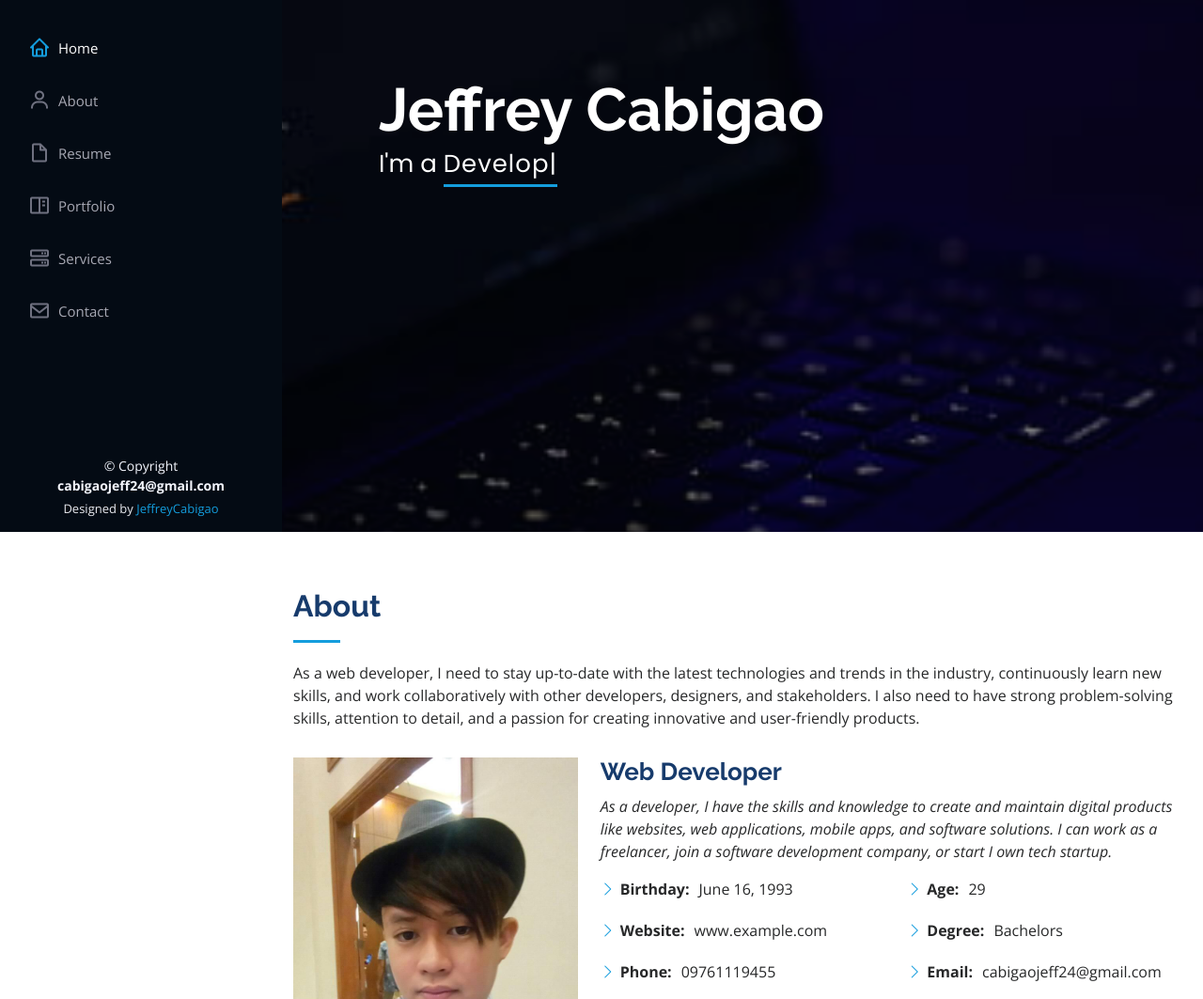
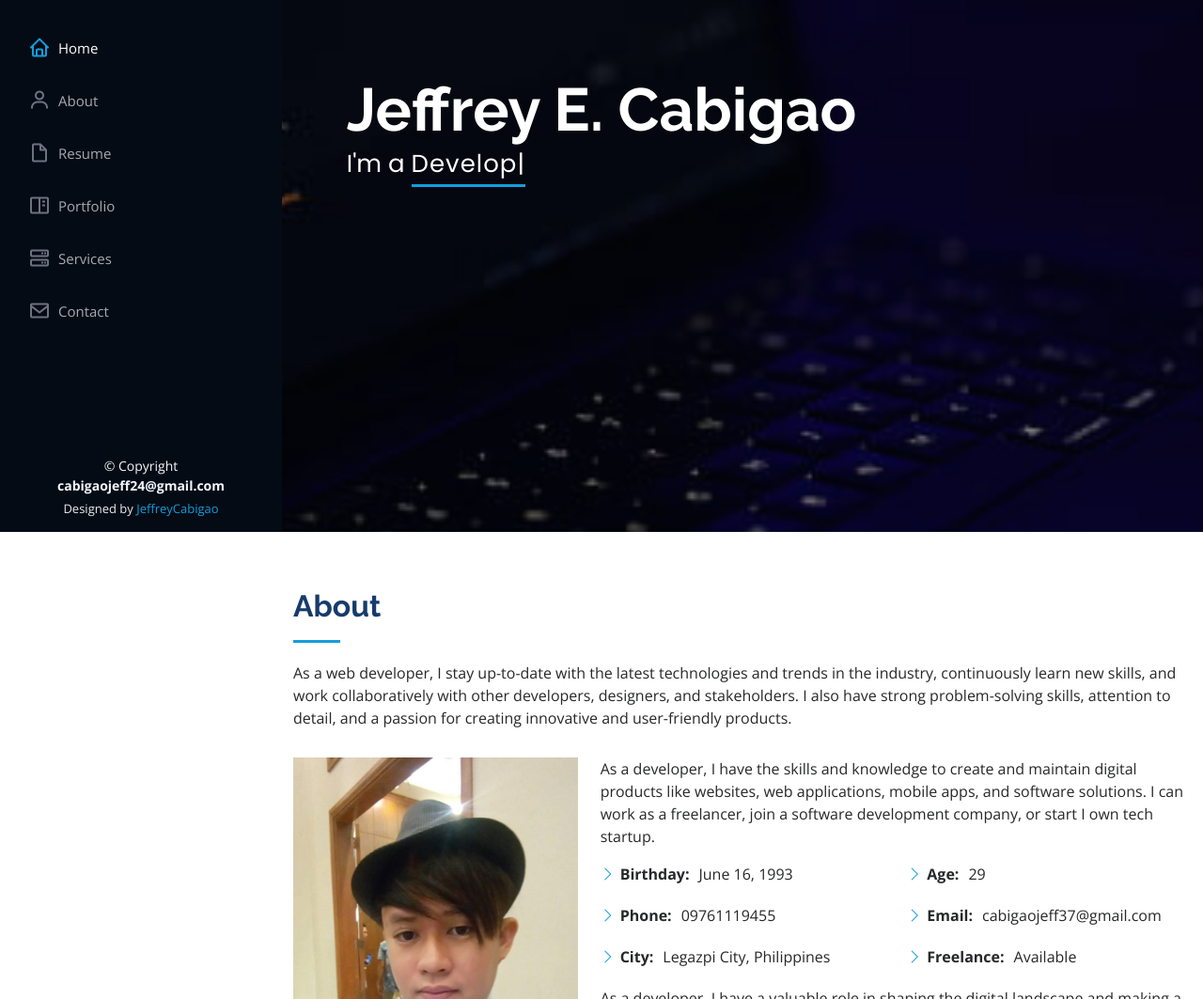
Before and after one commit to JhefRhey/portfolio, a plain HTML site: page index.html in a window 1280 px wide. Shown: the part 234-1297 px from the top of the page at 94% size. Drawn offline with nearby package versions, Linux system fonts and the light colour scheme.

Commit message:
new folder

```diff
--- a/index.html
+++ b/index.html
@@ -73,7 +73,7 @@
   <!-- ======= Hero Section ======= -->
   <section id="hero" class="d-flex flex-column justify-content-center align-items-center">
     <div class="hero-container" data-aos="fade-in">
-      <h1>Jeffrey Cabigao</h1>
+      <h1>Jeffrey E. Cabigao</h1>
       <p>I'm a <span class="typed" data-typed-items="Designer, Developer, Freelancer, Photographer"></span></p>
     </div>
   </section><!-- End Hero -->
@@ -86,7 +86,7 @@
 
         <div class="section-title">
           <h2>About</h2>
-          <p>As a web developer, I need to stay up-to-date with the latest technologies and trends in the industry, continuously learn new skills, and work collaboratively with other developers, designers, and stakeholders. I also need to have strong problem-solving skills, attention to detail, and a passion for creating innovative and user-friendly products.</p>
+          <p>As a web developer, I  stay up-to-date with the latest technologies and trends in the industry, continuously learn new skills, and work collaboratively with other developers, designers, and stakeholders. I also have strong problem-solving skills, attention to detail, and a passion for creating innovative and user-friendly products.</p>
 
         </div>
 
@@ -95,8 +95,7 @@
             <img src="images/about-pic.jpg" class="img-fluid" alt="">
           </div>
           <div class="col-lg-8 pt-4 pt-lg-0 content" data-aos="fade-left">
-            <h3> Web Developer</h3>
-            <p class="fst-italic">
+            <p class="">
               As a developer, I have the skills and knowledge to create and maintain digital products like websites, web applications, mobile apps,
               and software solutions. I can work as a freelancer, join a software development company, or start I own tech startup.
             </p>
@@ -104,16 +103,14 @@
               <div class="col-lg-6">
                 <ul>
                   <li><i class="bi bi-chevron-right"></i> <strong>Birthday:</strong> <span>June 16, 1993</span></li>
-                  <li><i class="bi bi-chevron-right"></i> <strong>Website:</strong> <span>www.example.com</span></li>
                   <li><i class="bi bi-chevron-right"></i> <strong>Phone:</strong> <span>09761119455</span></li>
-                  <li><i class="bi bi-chevron-right"></i> <strong>City:</strong> <span>Legazpi city, Philippines</span></li>
+                  <li><i class="bi bi-chevron-right"></i> <strong>City:</strong> <span>Legazpi City, Philippines</span></li>
                 </ul>
               </div>
               <div class="col-lg-6">
                 <ul>
                   <li><i class="bi bi-chevron-right"></i> <strong>Age:</strong> <span>29</span></li>
-                  <li><i class="bi bi-chevron-right"></i> <strong>Degree:</strong> <span>Bachelors</span></li>
-                  <li><i class="bi bi-chevron-right"></i> <strong>Email:</strong> <span>cabigaojeff24@gmail.com</span></li>
+                  <li><i class="bi bi-chevron-right"></i> <strong>Email:</strong> <span>cabigaojeff37@gmail.com</span></li>
                   <li><i class="bi bi-chevron-right"></i> <strong>Freelance:</strong> <span>Available</span></li>
                 </ul>
               </div>
```
